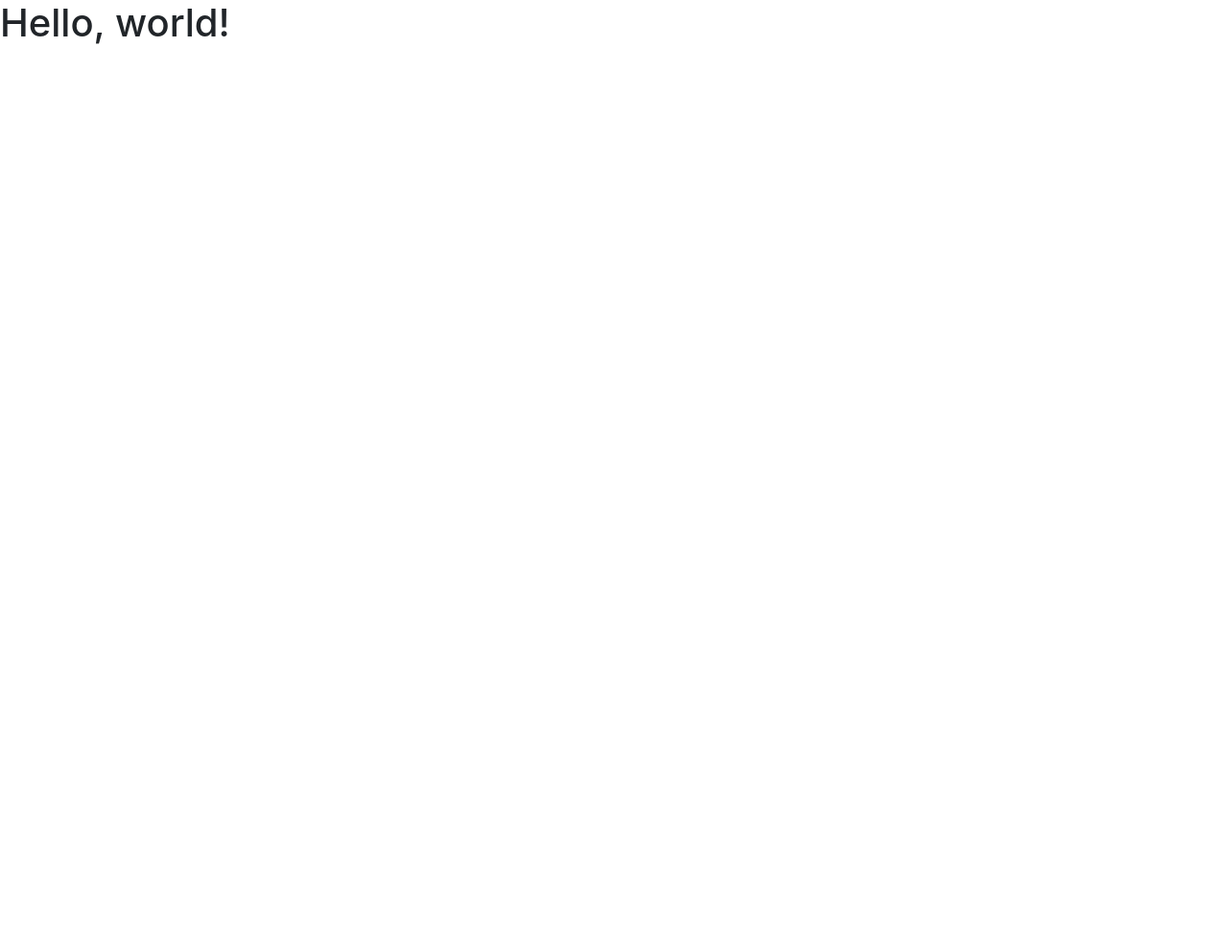
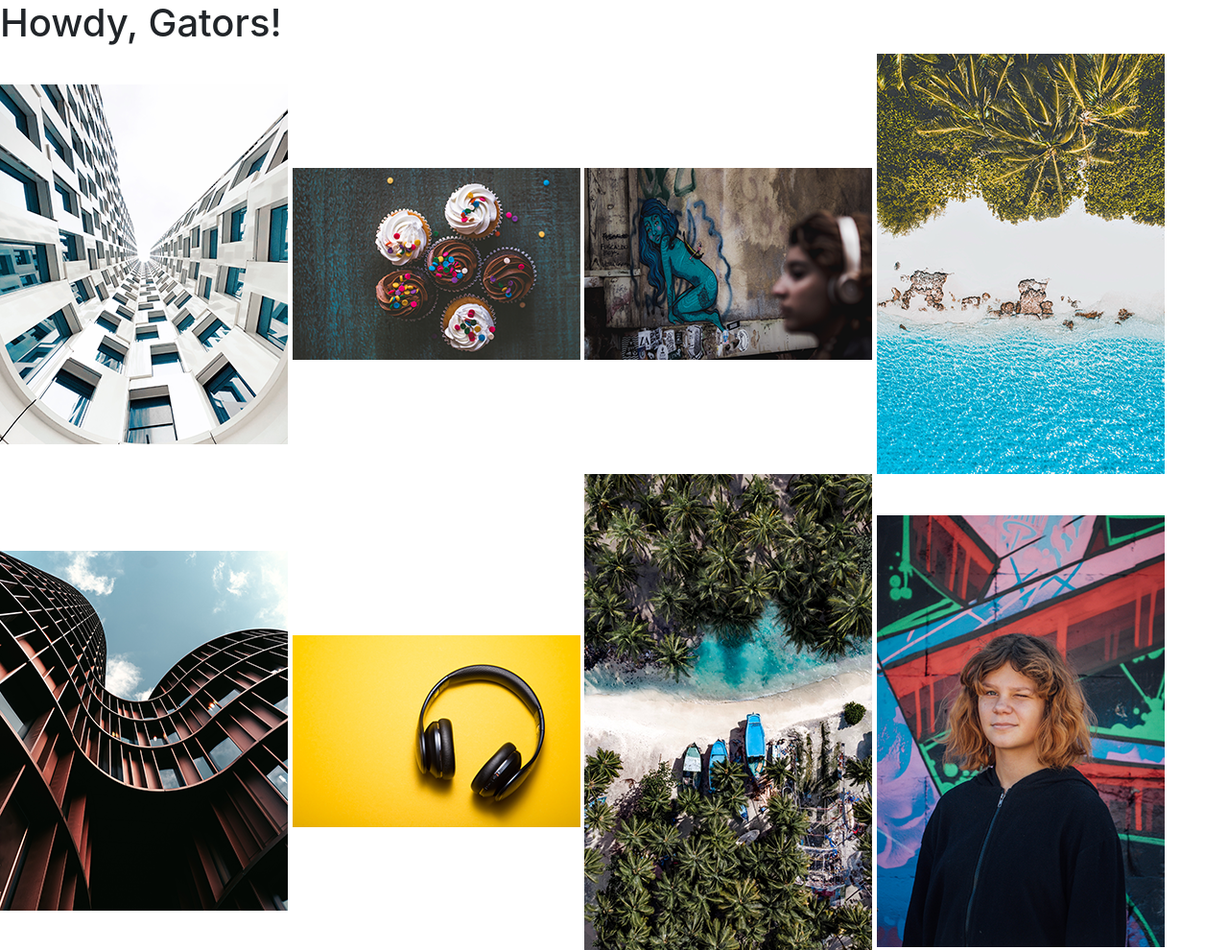
Before and after one commit to nparra12/m2-hw2-parra-nicole, a plain HTML site: page index.html in a window 1280 px wide. Shown: the top 990 px of the page at 96% size. Before the commit the page ends 800 px from the top, so only its background shows below. Drawn offline with nearby package versions, Linux system fonts and the light colour scheme.

Commit message:
add images to index.html

```diff
--- a/index.html
+++ b/index.html
@@ -8,10 +8,20 @@
     <!-- Bootstrap CSS -->
     <link rel="stylesheet" href="https://stackpath.bootstrapcdn.com/bootstrap/4.4.1/css/bootstrap.min.css" integrity="sha384-Vkoo8x4CGsO3+Hhxv8T/Q5PaXtkKtu6ug5TOeNV6gBiFeWPGFN9MuhOf23Q9Ifjh" crossorigin="anonymous">
 
-    <title>Hello, world!</title>
+    <title>Bootstrap Practice</title>
   </head>
   <body>
-    <h1>Hello, world!</h1>
+    <h1>Howdy, Gators!</h1>
+    <img src="img/hw2-image1.png" alt="bottom view of tower" title="tower"/>
+    <img src="img/hw2-image2.png" alt="cupcakes" title="cupcakes"/>
+    <img src="img/hw2-image3.png" alt="graffiti" title="graffiti"/>
+    <img src="img/hw2-image4.png" alt="beach view" title="beach"/>
+    <img src="img/hw2-image5.png" alt="brown tower" title="brown tower"/>
+    <img src="img/hw2-image6.png" alt="black headphones" title="headphones"/>
+    <img src="img/hw2-image7.png" alt="island view with boats" title="island view"/>
+    <img src="img/hw2-image8.png" alt="girl winking" title="girl winking"/>
+    <img src="img/hw2-image9.png" alt="rocks underwater" title="rocks underwater"/>
+
 
     <!-- Optional JavaScript -->
     <!-- jQuery first, then Popper.js, then Bootstrap JS -->
```
